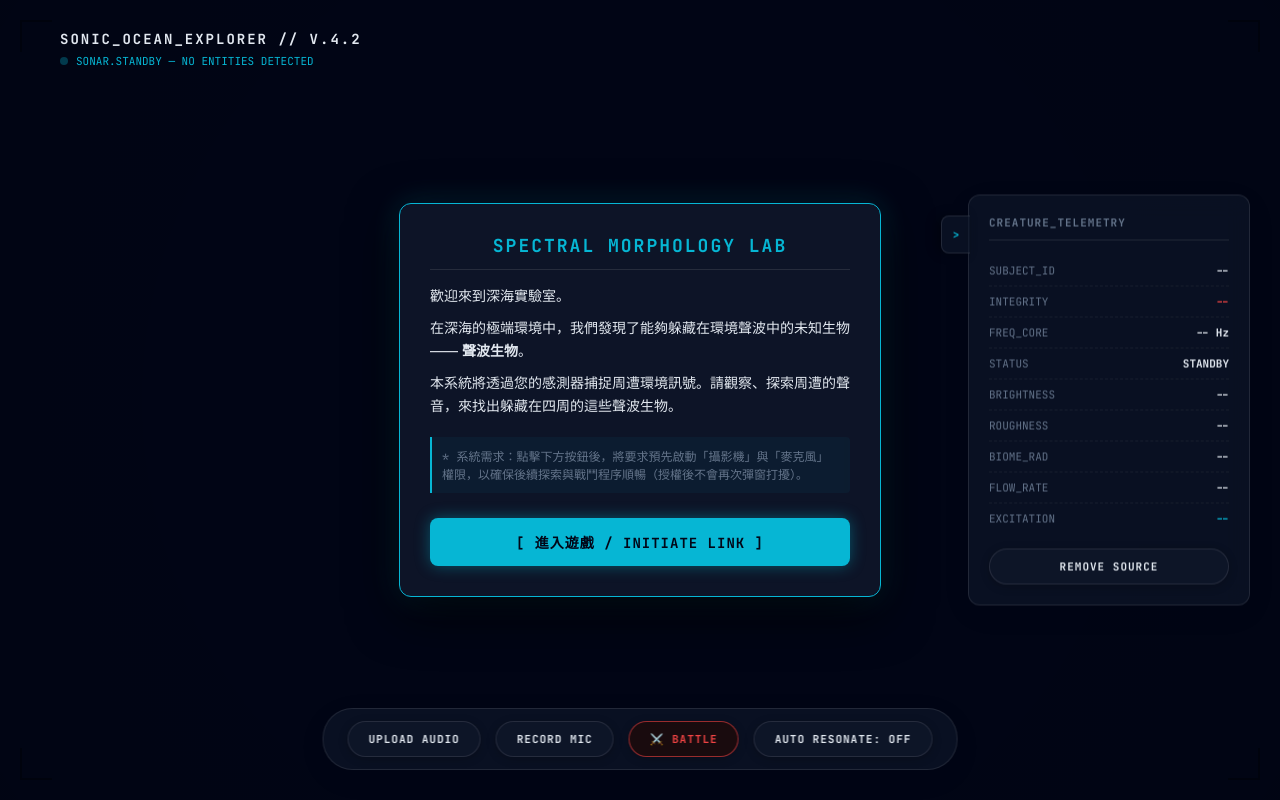
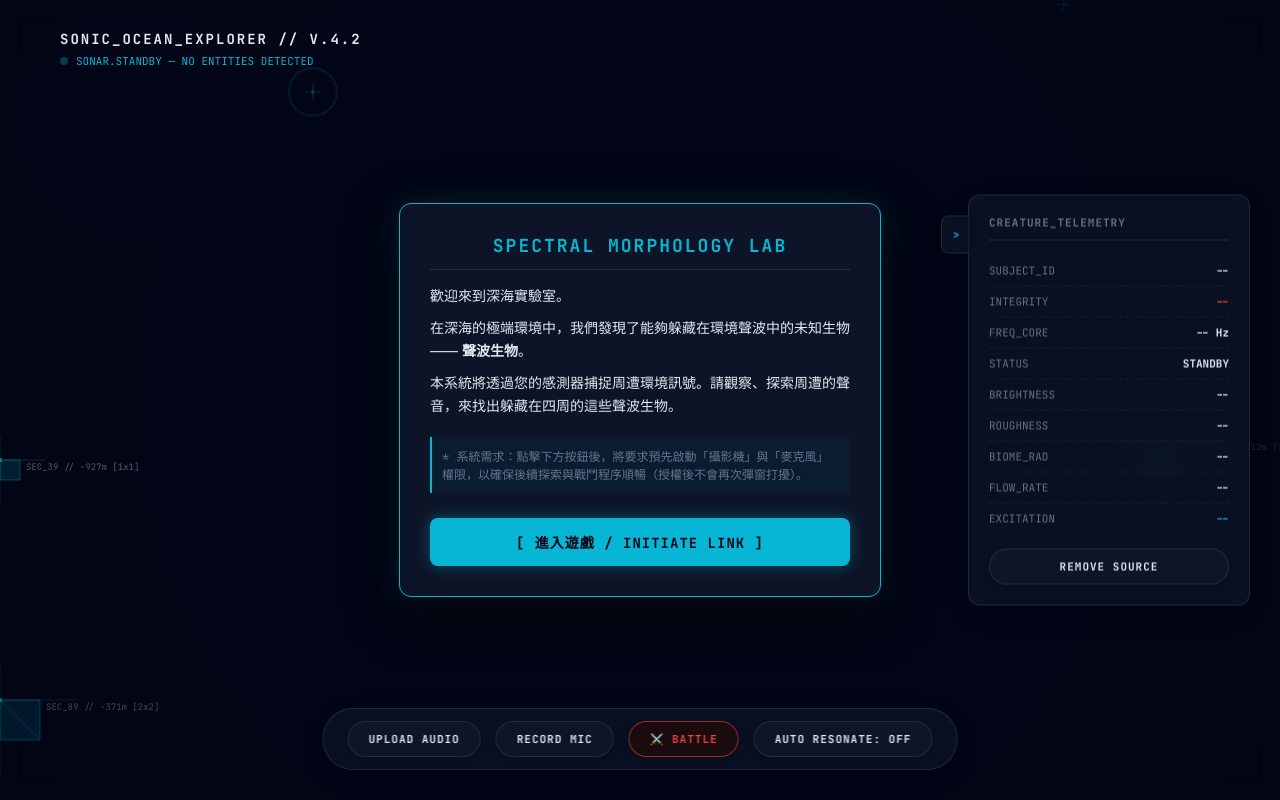
Before and after one commit to wusiouming/audio_creature, a plain HTML site: page index.html in a window 1280 px wide. Drawn offline with Linux system fonts and the light colour scheme.

Commit message:
Update index.html

```diff
--- a/index.html
+++ b/index.html
@@ -653,6 +653,9 @@
         let isRecording = false;
         let scanLineY = 0;
 
+        // Ambient Sonar & Grid Effects (低干擾背景聲納與網格閃現)
+        let ambientEvents = [];
+
         // Fusion State Variables
         let isFusing = false;
         let fusionProgress = 0;
@@ -1627,6 +1630,119 @@
             }
         }
 
+        function updateAndDrawAmbientEffects() {
+            // 提高背景聲納與網格微光的出現頻率與數量上限，讓深海氛圍更明顯
+            if (ambientEvents.length < 8 && Math.random() < 0.03) {
+                const isSonar = Math.random() > 0.45;
+                // 隨機決定網格區塊的跨度 (1 到 3 個 20px 網格單位)
+                const gridSpan = Math.floor(Math.random() * 3) + 1;
+                ambientEvents.push({
+                    type: isSonar ? 'sonar' : 'gridNode',
+                    x: Math.random() * width,
+                    y: Math.random() * height,
+                    progress: 0,
+                    speed: isSonar ? (0.004 + Math.random() * 0.004) : (0.007 + Math.random() * 0.007),
+                    maxRadius: 80 + Math.random() * 180,
+                    gridSpan: gridSpan,
+                    nodeVariant: Math.random(), // 用於隨機變化網格顯示樣式
+                    code: `SEC_${Math.floor(Math.random() * 90 + 10)} // -${Math.floor(Math.random() * 800 + 200)}m`
+                });
+            }
+
+            ctx.save();
+            for (let i = ambientEvents.length - 1; i >= 0; i--) {
+                const ev = ambientEvents[i];
+                ev.progress += ev.speed;
+
+                if (ev.progress >= 1) {
+                    ambientEvents.splice(i, 1);
+                    continue;
+                }
+
+                // 提高最高透明度至約 0.28，讓視覺更清晰但仍處於背景層級不搶戲
+                const alpha = Math.sin(ev.progress * Math.PI) * 0.28;
+
+                if (ev.type === 'sonar') {
+                    const r = ev.progress * ev.maxRadius;
+
+                    // 外圈聲納波紋
+                    ctx.strokeStyle = `rgba(6, 182, 212, ${alpha})`;
+                    ctx.lineWidth = 1.2;
+                    ctx.beginPath();
+                    ctx.arc(ev.x, ev.y, r, 0, Math.PI * 2);
+                    ctx.stroke();
+
+                    // 內圈延遲波紋
+                    if (ev.progress > 0.2) {
+                        const innerR = (ev.progress - 0.2) * ev.maxRadius * 0.85;
+                        ctx.strokeStyle = `rgba(6, 182, 212, ${alpha * 0.7})`;
+                        ctx.lineWidth = 0.8;
+                        ctx.beginPath();
+                        ctx.arc(ev.x, ev.y, innerR, 0, Math.PI * 2);
+                        ctx.stroke();
+                    }
+
+                    // 中心十字準星與微光核心
+                    ctx.fillStyle = `rgba(6, 182, 212, ${alpha * 1.2})`;
+                    ctx.beginPath();
+                    ctx.arc(ev.x, ev.y, 2, 0, Math.PI * 2);
+                    ctx.fill();
+
+                    ctx.strokeStyle = `rgba(6, 182, 212, ${alpha * 1.1})`;
+                    ctx.beginPath();
+                    ctx.moveTo(ev.x - 8, ev.y);
+                    ctx.lineTo(ev.x + 8, ev.y);
+                    ctx.moveTo(ev.x, ev.y - 8);
+                    ctx.lineTo(ev.x, ev.y + 8);
+                    ctx.stroke();
+                } else {
+                    // 對齊 20px 背景網格，並依據 gridSpan 隨機放大節點面積 (20x20 ~ 60x60)
+                    const snapX = Math.round(ev.x / 20) * 20;
+                    const snapY = Math.round(ev.y / 20) * 20;
+                    const blockSize = ev.gridSpan * 20;
+
+                    // 1. 網格區塊微光填充 (面積隨 gridSpan 變化)
+                    ctx.fillStyle = `rgba(6, 182, 212, ${alpha * 0.35})`;
+                    ctx.fillRect(snapX, snapY, blockSize, blockSize);
+
+                    // 2. 網格區塊外框線
+                    ctx.strokeStyle = `rgba(6, 182, 212, ${alpha * 0.85})`;
+                    ctx.lineWidth = 1;
+                    ctx.strokeRect(snapX, snapY, blockSize, blockSize);
+
+                    // 3. 隨機變化節點細節（對角線掃描或四角端點強化）
+                    if (ev.nodeVariant > 0.5) {
+                        ctx.beginPath();
+                        ctx.moveTo(snapX, snapY);
+                        ctx.lineTo(snapX + blockSize, snapY + blockSize);
+                        ctx.strokeStyle = `rgba(6, 182, 212, ${alpha * 0.45})`;
+                        ctx.stroke();
+                    }
+
+                    // 左上角發光原點
+                    ctx.fillStyle = `rgba(6, 182, 212, ${alpha * 1.6})`;
+                    ctx.fillRect(snapX - 2, snapY - 2, 4, 4);
+
+                    // 延伸十字網格線
+                    const crossLen = 15 + ev.gridSpan * 10;
+                    ctx.strokeStyle = `rgba(6, 182, 212, ${alpha * 0.6})`;
+                    ctx.lineWidth = 0.8;
+                    ctx.beginPath();
+                    ctx.moveTo(snapX - crossLen, snapY);
+                    ctx.lineTo(snapX + blockSize + crossLen, snapY);
+                    ctx.moveTo(snapX, snapY - crossLen);
+                    ctx.lineTo(snapX, snapY + blockSize + crossLen);
+                    ctx.stroke();
+
+                    // 聲學深度與區塊尺寸標記
+                    ctx.font = '9px "JetBrains Mono", monospace';
+                    ctx.fillStyle = `rgba(148, 163, 184, ${alpha * 1.4})`;
+                    ctx.fillText(`${ev.code} [${ev.gridSpan}x${ev.gridSpan}]`, snapX + blockSize + 6, snapY + 10);
+                }
+            }
+            ctx.restore();
+        }
+
         function animate() {
             if (isRecording && cameraFeed.readyState >= 3) {
                 const vRatio = cameraFeed.videoWidth / cameraFeed.videoHeight;
@@ -1670,6 +1786,9 @@
                 ctx.fillStyle = 'rgba(2, 6, 23, 0.6)';
                 ctx.fillRect(0, 0, width, height);
             }
+
+            // 在生物繪製之前渲染背景聲納與網格微光，確保位於最底層不干擾視覺
+            updateAndDrawAmbientEffects();
 
             time += 0.01;
             if (isRecording) time += 0.02;
```
